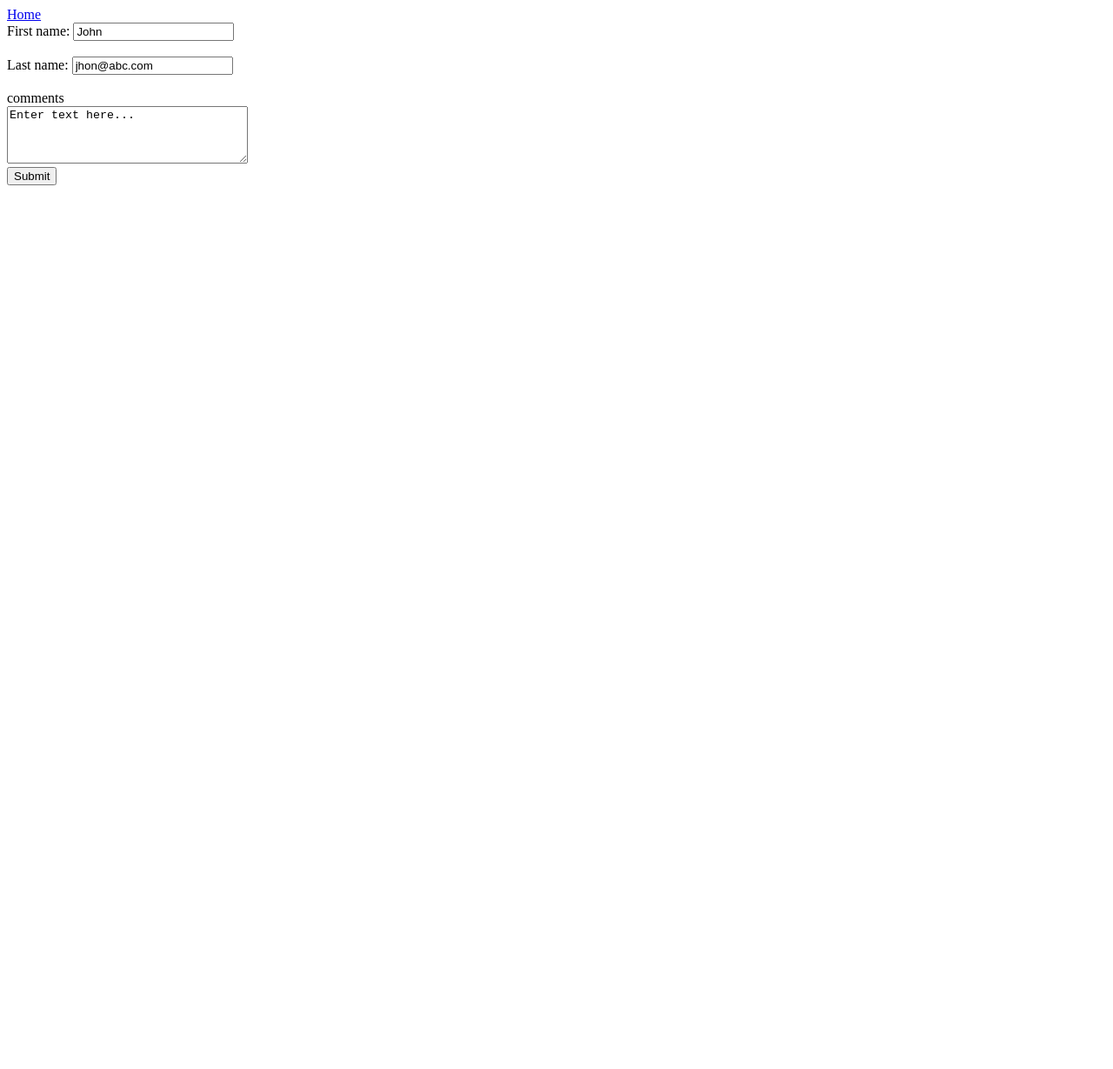
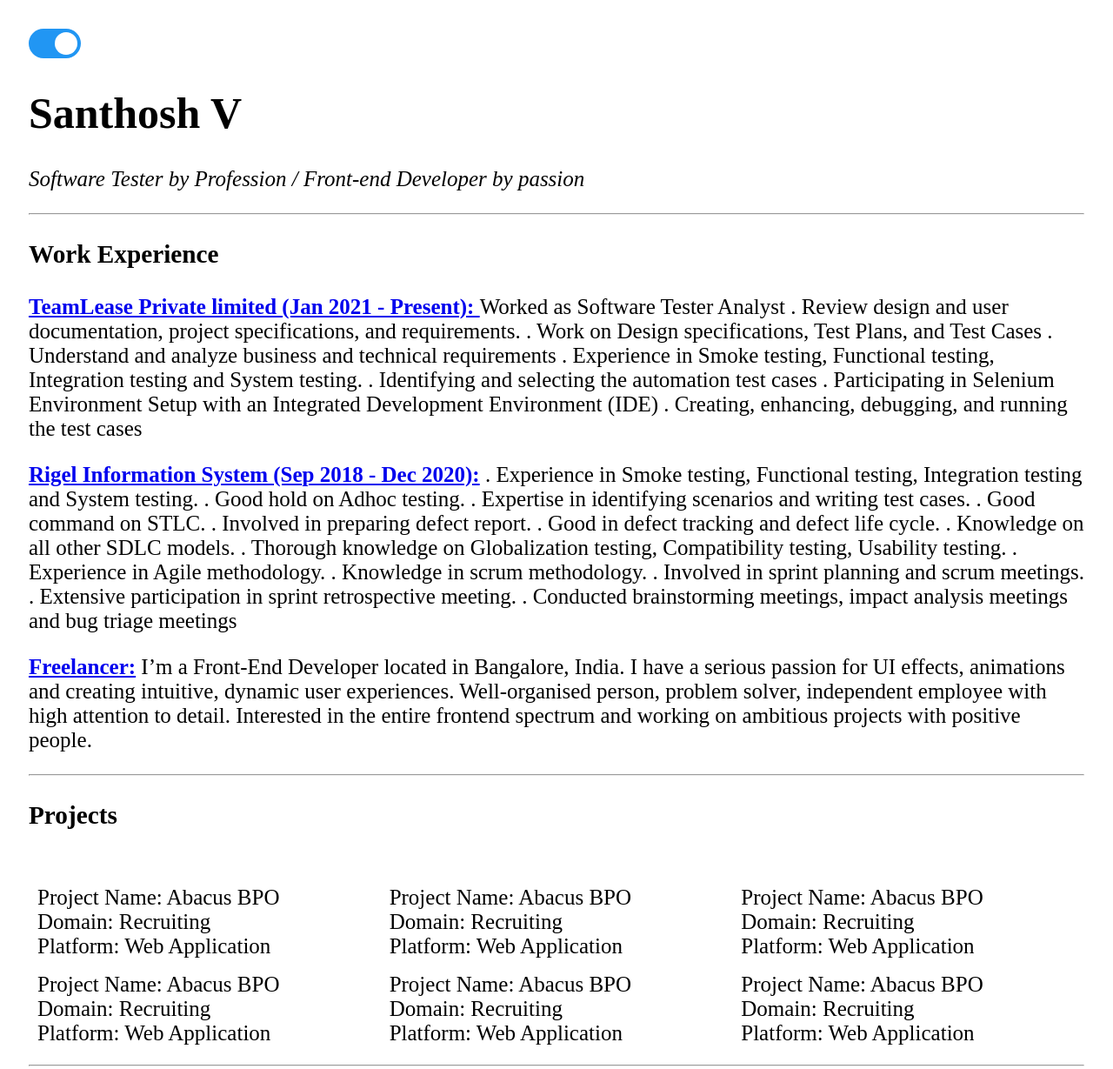
Before and after one commit to santhosh1708/MERN_Learning, a plain HTML site: page index.html in a window 1280 px wide. Shown: the top 1229 px of the page at 87% size. Before the commit the page ends 800 px from the top, so only its background shows below. Drawn offline with Linux system fonts and the light colour scheme.

Commit message:
changes moved

```diff
--- a/index.html
+++ b/index.html
@@ -3,44 +3,232 @@
   <head>
     <meta charset="UTF-8" />
     <meta http-equiv="X-UA-Compatible" content="IE=edge" />
+    <meta name="description" content="Free Web tutorials" />
+    <meta name="keywords" content="HTML,CSS,XML,JavaScript" />
+    <meta name="author" content="Santhosh" />
     <meta name="viewport" content="width=device-width, initial-scale=1.0" />
-    <title>Document</title>
+    <title>🤖 WebLearning</title>
+
+    <style>
+      body {
+        padding: 25px;
+        background-color: white;
+        color: black;
+        font-size: 25px;
+      }
+
+      .dark-mode {
+        background-color: black;
+        color: white;
+      }
+      .switch {
+        position: relative;
+        display: inline-block;
+        width: 60px;
+        height: 34px;
+      }
+
+      .switch input {
+        opacity: 0;
+        width: 0;
+        height: 0;
+      }
+
+      .slider {
+        position: absolute;
+        cursor: pointer;
+        top: 0;
+        left: 0;
+        right: 0;
+        bottom: 0;
+        background-color: #ccc;
+        -webkit-transition: 0.4s;
+        transition: 0.4s;
+      }
+
+      .slider:before {
+        position: absolute;
+        content: "";
+        height: 26px;
+        width: 26px;
+        left: 4px;
+        bottom: 4px;
+        background-color: white;
+        -webkit-transition: 0.4s;
+        transition: 0.4s;
+      }
+
+      input:checked + .slider {
+        background-color: #2196f3;
+      }
+
+      input:focus + .slider {
+        box-shadow: 0 0 1px #2196f3;
+      }
+
+      input:checked + .slider:before {
+        -webkit-transform: translateX(26px);
+        -ms-transform: translateX(26px);
+        transform: translateX(26px);
+      }
+
+      /* Rounded sliders */
+      .slider.round {
+        border-radius: 34px;
+      }
+
+      .slider.round:before {
+        border-radius: 50%;
+      }
+
+      * {
+        box-sizing: border-box;
+      }
+
+      /* Create three equal columns that floats next to each other */
+      .column {
+        float: left;
+        width: 33.33%;
+        padding: 10px;
+        height: 50px; /* Should be removed. Only for demonstration */
+      }
+
+      /* Clear floats after the columns */
+      .row:after {
+        content: "";
+        display: table;
+        clear: both;
+      }
+    </style>
   </head>
   <body>
+    <script>
+      function myFunction() {
+        var element = document.body;
+        element.classList.toggle("dark-mode");
+      }
+    </script>
     <div>
-      <a href="index.html">Home</a>
-      <form
-        action="mailto:sandy17santhosh@gmail.com"
-        method="post"
-        enctype="text/plain"
-      >
-        <label for="fname">First name:</label>
-        <input
-          type="text"
-          id="fname"
-          name="FirstName"
-          value="John"
-        /><br /><br />
-        <label for="email">Last name:</label>
-        <input
-          type="email"
-          id="lname"
-          name="Email"
-          value="jhon@abc.com"
-        /><br /><br />
-        <label for="comments:">comments</label><br />
-        <textarea
-          rows="4"
-          cols="32"
-          name="comment"
-          form="usrform"
-          enctype="text/plain"
+      <label class="switch">
+        <input type="checkbox" onclick="myFunction()" checked />
+        <span class="slider round"></span>
+      </label>
+    </div>
+    <div>
+      <h1>Santhosh V</h1>
+      <p>
+        <em>Software Tester by Profession / Front-end Developer by passion </em>
+      </p>
+    </div>
+    <hr />
+    <div>
+      <h3>Work Experience</h3>
+
+      <p>
+        <strong>
+          <a href="https://www.teamlease.com/">
+            TeamLease Private limited (Jan 2021 - Present):
+          </a></strong
         >
-Enter text here...</textarea
+        Worked as Software Tester Analyst . Review design and user
+        documentation, project specifications, and requirements. . Work on
+        Design specifications, Test Plans, and Test Cases . Understand and
+        analyze business and technical requirements . Experience in Smoke
+        testing, Functional testing, Integration testing and System testing. .
+        Identifying and selecting the automation test cases . Participating in
+        Selenium Environment Setup with an Integrated Development Environment
+        (IDE) . Creating, enhancing, debugging, and running the test cases
+      </p>
+      <p>
+        <strong>
+          <a href="http://www.rigelinfo.com/">
+            Rigel Information System (Sep 2018 - Dec 2020):</a
+          ></strong
         >
-        <br />
-        <input type="submit" />
-      </form>
+        . Experience in Smoke testing, Functional testing, Integration testing
+        and System testing. . Good hold on Adhoc testing. . Expertise in
+        identifying scenarios and writing test cases. . Good command on STLC. .
+        Involved in preparing defect report. . Good in defect tracking and
+        defect life cycle. . Knowledge on all other SDLC models. . Thorough
+        knowledge on Globalization testing, Compatibility testing, Usability
+        testing. . Experience in Agile methodology. . Knowledge in scrum
+        methodology. . Involved in sprint planning and scrum meetings. .
+        Extensive participation in sprint retrospective meeting. . Conducted
+        brainstorming meetings, impact analysis meetings and bug triage meetings
+      </p>
+      <p>
+        <strong
+          ><a href="https://www.freelancer.com/u/sandy17santhosh">
+            Freelancer:</a
+          ></strong
+        >
+        I’m a Front-End Developer located in Bangalore, India. I have a serious
+        passion for UI effects, animations and creating intuitive, dynamic user
+        experiences. Well-organised person, problem solver, independent employee
+        with high attention to detail. Interested in the entire frontend
+        spectrum and working on ambitious projects with positive people.
+      </p>
+    </div>
+    <hr />
+    <div>
+      <h3>Projects</h3>
+      <div class="row">
+        <p class="column">
+          Project Name: Abacus BPO <br />
+          Domain: Recruiting <br />Platform: Web Application
+        </p>
+        <p class="column">
+          Project Name: Abacus BPO <br />
+          Domain: Recruiting <br />Platform: Web Application
+        </p>
+        <p class="column">
+          Project Name: Abacus BPO <br />
+          Domain: Recruiting <br />Platform: Web Application
+        </p>
+        <p class="column">
+          Project Name: Abacus BPO <br />
+          Domain: Recruiting <br />Platform: Web Application
+        </p>
+        <p class="column">
+          Project Name: Abacus BPO <br />
+          Domain: Recruiting <br />Platform: Web Application
+        </p>
+        <p class="column">
+          Project Name: Abacus BPO <br />
+          Domain: Recruiting <br />Platform: Web Application
+        </p>
+      </div>
+    </div>
+    <br />
+    <hr />
+    <div>
+      <h3>Skills</h3>
+      <table style="width: 30%">
+        <tr>
+          <td>Manual Testing</td>
+          <td>⭐⭐⭐⭐⭐</td>
+        </tr>
+        <tr>
+          <td>Selenium</td>
+          <td>⭐⭐⭐</td>
+        </tr>
+        <tr>
+          <td>Java</td>
+          <td>⭐⭐⭐</td>
+        </tr>
+        <tr>
+          <td>Python</td>
+          <td>⭐⭐⭐⭐</td>
+        </tr>
+        <tr>
+          <td>Reactjs</td>
+          <td>⭐⭐⭐</td>
+        </tr>
+      </table>
+    </div>
+    <hr />
+    <div>
+      <a href="contact.html">Contact</a>
     </div>
   </body>
 </html>
```
